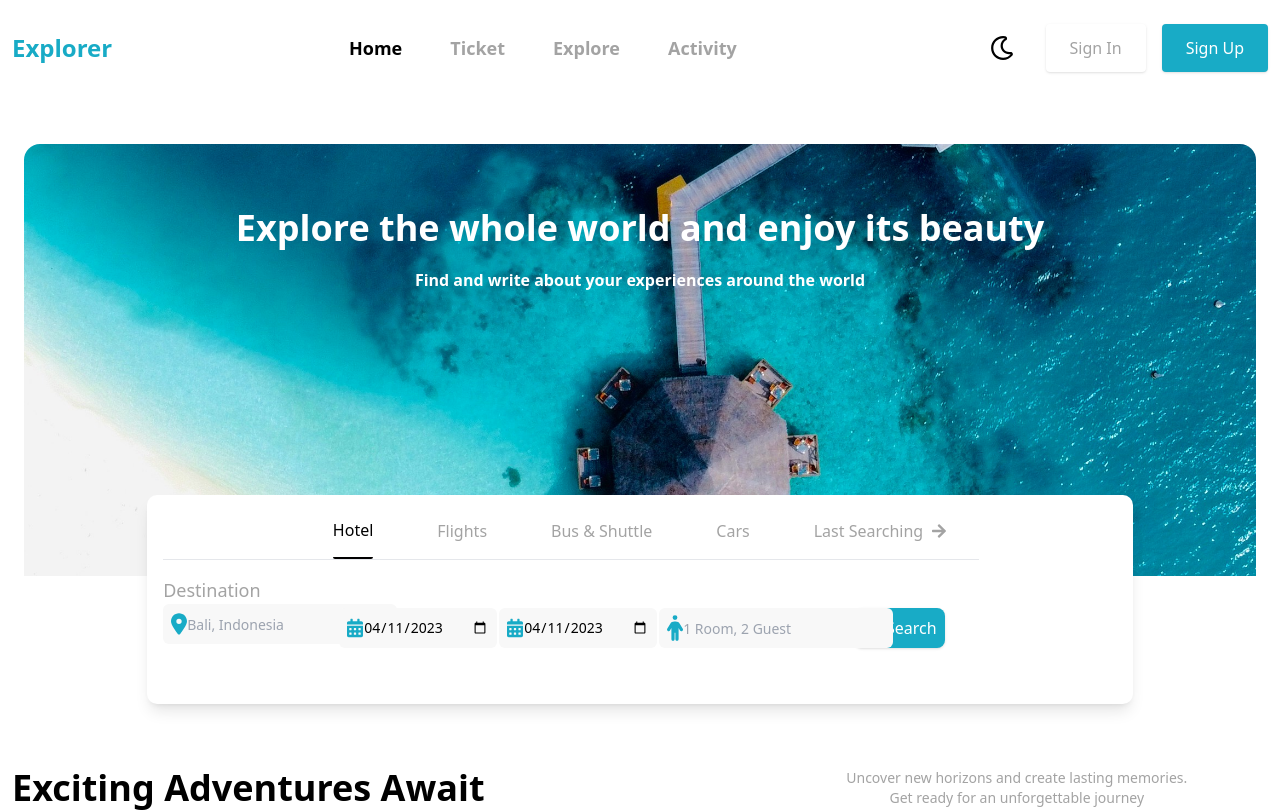
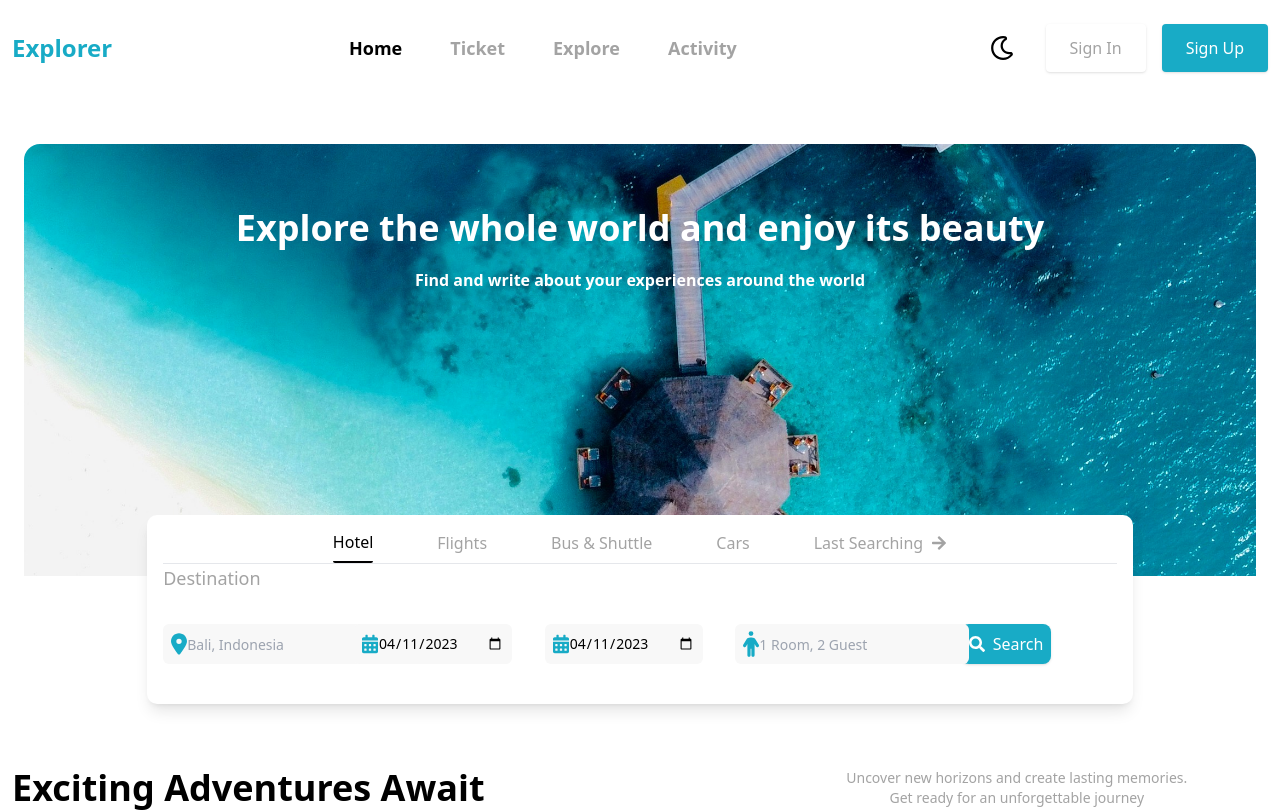
Before and after one commit to zablon-oigo/travel-website, a React (Vite) app: page / in a window 1280 px wide. Shown: the top 812 px of the page. Built offline with nearby package versions, Linux system fonts and the light colour scheme.

Commit message:
Adding date input

```diff
--- a/src/components/Hero.jsx
+++ b/src/components/Hero.jsx
@@ -23,32 +23,36 @@ function Hero() {
 
             <div className="lg:w-4/5 mx-auto lg:h-[70vh] h-full">
             <div className="bg-white px-4 py-2 rounded-[10px] lg:absolute bottom-0 lg:w-4/5 shadow-lg ">
-                    <div className="">
-                        <div className="flex flex-wrap justify-center w-full gap-x-16">
-                        <div className="flex justify-between gap-x-16">
-                            <button className={`rounded-sm flex gap-x-2 items-center focus:outline-none h-14 text-base cursor-pointer bg-transparent whitespace-pre ${active === "Hostelry" ? "text-black border-b-2 border-solid border-black":"text-light"}`} onClick={()=> setActive("Hostelry")}>Hotel</button>
-                            <button className={`rounded-sm flex gap-x-2 items-center focus:outline-none h-14 text-base cursor-pointer bg-transparent whitespace-pre ${active === "Flights" ? "text-black border-b-2 border-solid border-black":"text-light"}`}  onClick={()=> setActive("Flights")}>Flights</button>
-                            <button className={`rounded-sm flex gap-x-2 items-center focus:outline-none h-14 text-base cursor-pointer bg-transparent whitespace-pre ${active === "Bus & Shuttle" ? "text-black border-b-2 border-solid border-black":"text-light"}`}  onClick={()=> setActive("Bus & Shuttle")}>Bus & Shuttle</button>
-                            <button className={`rounded-sm flex gap-x-2 items-center focus:outline-none h-14 text-base cursor-pointer bg-transparent whitespace-pre ${active === "Cars" ? "text-black border-b-2 border-solid border-black":"text-light"}`}  onClick={()=> setActive("Cars")}>Cars</button>
 
-                        </div>
+                        <div className="flex flex-wrap w-full lg:justify-center gap-x-16">
+
+
+                           <button className={`rounded-sm   focus:outline-none h-10 lg:text-base text-xs cursor-pointer bg-transparent whitespace-pre ${active === "Hostelry" ? "text-black border-b-2 border-solid border-black":"text-light"}`} onClick={()=> setActive("Hostelry")}>Hotel</button>
+                            <button className={`rounded-sm   focus:outline-none h-10 lg:text-base text-xs cursor-pointer bg-transparent whitespace-pre ${active === "Flights" ? "text-black border-b-2 border-solid border-black":"text-light"}`}  onClick={()=> setActive("Flights")}>Flights</button>
+                            <button className={`rounded-sm   focus:outline-none h-10 lg:text-base text-xs cursor-pointer bg-transparent whitespace-pre ${active === "Bus & Shuttle" ? "text-black border-b-2 border-solid border-black":"text-light"}`}  onClick={()=> setActive("Bus & Shuttle")}>Bus & Shuttle</button>
+                            <button className={`rounded-sm   focus:outline-none h-10 lg:text-base text-xs cursor-pointer bg-transparent whitespace-pre ${active === "Cars" ? "text-black border-b-2 border-solid border-black":"text-light"}`}  onClick={()=> setActive("Cars")}>Cars</button>
+
+
+
+
                         <button className="flex items-center gap-2 whitespace-pre bg-transparent border-none outline-none text-light">
                             Last Searching
                             <FaArrowRight/>
                         </button>
                         </div>
-                    </div>
-                    <div className="flex items-center gap-x-16">
-                    <div className="flex flex-wrap items-start justify-between gap-4 py-4 border-t border-solid">
+
+                    <div className="">
+                    <div className="border-t border-solid ">
                         <div className="">
                         <p className="text-lg text-light">Destination</p>
+
+                        </div>
+                        <section className="grid grid-cols-5 my-8 place-content-center ">
                         <div className="relative flex items-center w-40 h-10">
                             <FaLocationDot className='absolute top-0 bottom-0 z-10 h-full left-2 text-primary'/>
                             <input type='text' placeholder="Bali, Indonesia" className='absolute h-full px-2 py-1 pl-6 text-sm rounded-md outline-none bg-light1'/>
 
                         </div>
-                        </div>
-                        <section className="grid grid-cols-4 my-8 ">
                         <div className="relative flex w-40 h-10">
                             <FaCalendarAlt className='absolute top-0 bottom-0 z-10 h-full left-2 text-primary'/>
                             <input type='date' defaultValue={"2023-04-11"} className='absolute h-full px-2 py-1 pl-6 text-sm rounded-md outline-none bg-light1'/>
```
